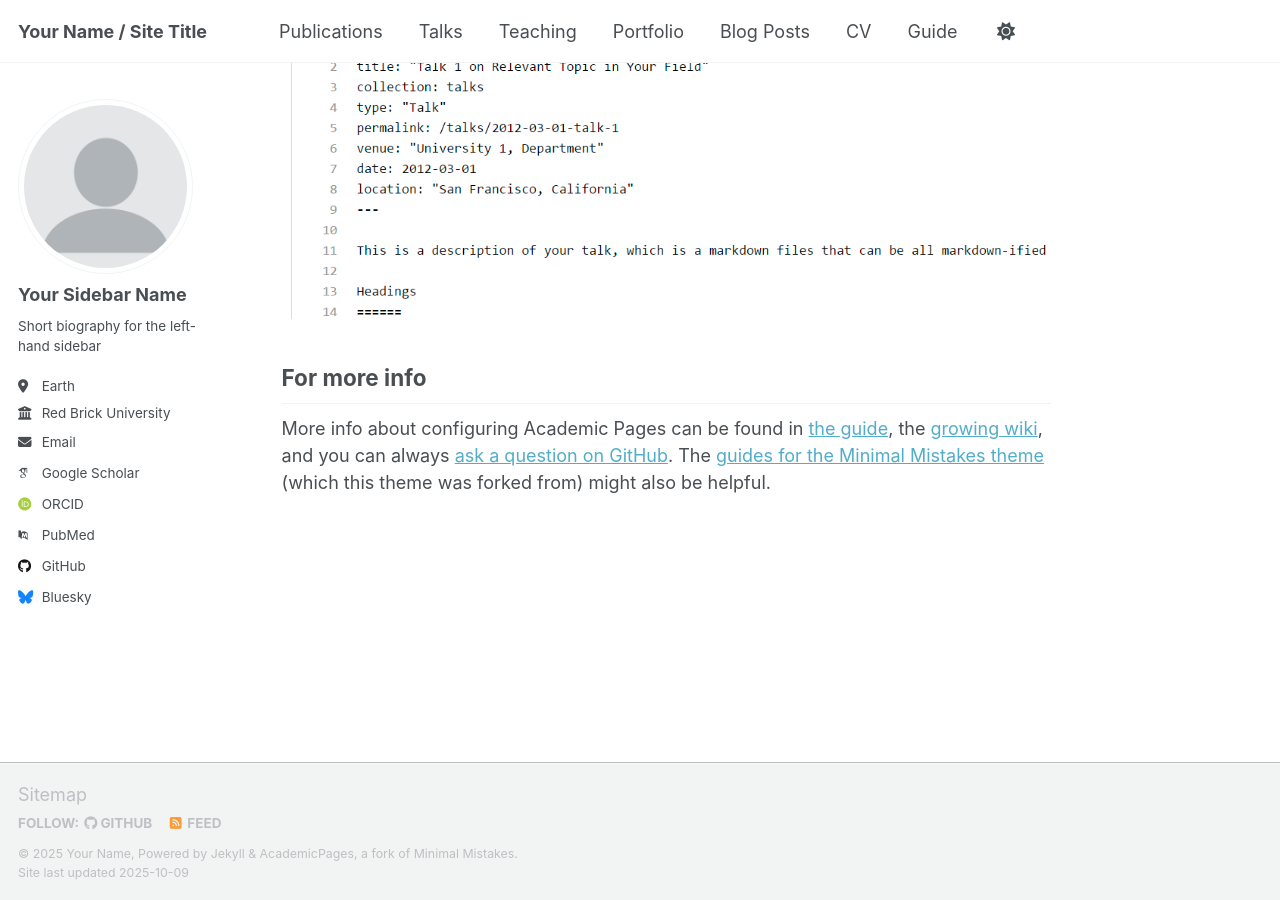
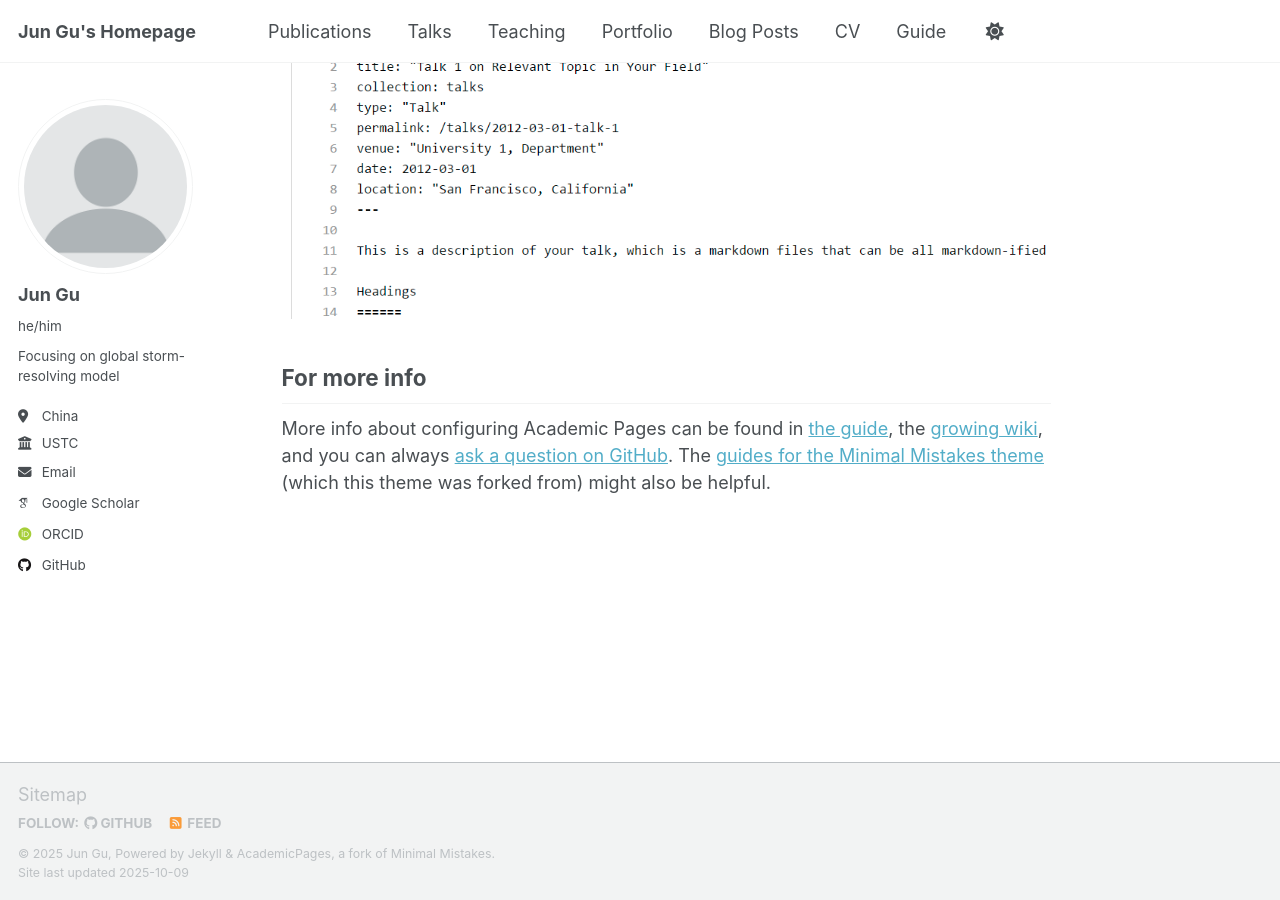
Before and after one commit to 1JunGu/1jungu.github.io, a Jekyll site: the page built from _pages/about.md, in a window 1280 px wide and 900 px high, scrolled down 2880 px. Built offline with Jekyll 4.4.1, drawn with Linux system fonts in a browser that asks for light colours; some web fonts are replaced; a script that is not in the unit is left out.

Commit message:
config: revise main configurations

```diff
--- a/_config.yml
+++ b/_config.yml
@@ -9,14 +9,14 @@
 # Basic Site Settings
 locale                   : "en-US"
 site_theme               : "default" # Currently available options are "default", "air"
-title                    : "Your Name / Site Title"
+title                    : "Jun Gu's Homepage"
 title_separator          : "-"
-name                     : &name "Your Name"
-description              : &description "Your Name's academic portfolio"   # Update this with a general description of your site, this is the default if not overridden by a page
-url                      : https://academicpages.github.io # The base hostname & protocol for your site e.g. "https://[your GitHub username].github.io",
+name                     : &name "Jun Gu"
+description              : &description "Jun Gu's academic portfolio"   # Update this with a general description of your site, this is the default if not overridden by a page
+url                      : https://1jungu.github.io # The base hostname & protocol for your site e.g. "https://[your GitHub username].github.io",
                                                            # or if you already have some other page hosted on Github then use "https://[your GitHub username].github.io/[Your Repo Name]"
 baseurl                  : "" # the subpath of your site, e.g. "/blog"
-repository               : "academicpages/academicpages.github.io"
+repository               : "1jungu/1jungu.github.io"
 
 # Site Author - The following control what appear as part of the author content on the side bar.
 #               If a field is blank the icon and link will not appear, otherwise it will be shown.
@@ -24,23 +24,23 @@ repository               : "academicpages/academicpages.github.io"
 author:
   # Biographic information
   avatar           : "profile.png"
-  name             : "Your Sidebar Name"
-  pronouns         : # example: "she/her"
-  bio              : "Short biography for the left-hand sidebar"
-  location         : "Earth"
-  employer         : "Red Brick University"
+  name             : "Jun Gu"
+  pronouns         : "he/him"
+  bio              : "Focusing on global storm-resolving model"
+  location         : "China"
+  employer         : "USTC"
   uri              : # URL
-  email            : "none@example.org"
+  email            : "kyuinkoo@gmail.com"
 
   # Academic websites
   academia         : # URL
   arxiv            : # URL - Update with the correct link to your profile
-  googlescholar    : "https://scholar.google.com/citations?user=PS_CX0AAAAAJ"
+  googlescholar    : "https://scholar.google.com/citations?user=s65qH50AAAAJ"
   inspire-hep      : # URL
   impactstory      : # URL
-  orcid            : "http://orcid.org/yourorcidurl"
+  orcid            : "http://orcid.org/0000-0001-6129-3191"
   semantic         : # URL
-  pubmed           : "https://www.ncbi.nlm.nih.gov/pubmed/?term=john+snow"
+  pubmed           : #"https://www.ncbi.nlm.nih.gov/pubmed/?term=john+snow"
   researchgate     : # URL
   scopus           : # URL
 
@@ -48,13 +48,13 @@ author:
   bitbucket        : # Username - Update with your username on the site
   codepen          : # Username
   dribbble         : # Username
-  github           : "academicpages"
+  github           : "1jungu"
   kaggle           : # Username
   stackoverflow    : # User number or user number and name (i.e., use "1" or "1/jeff-atwood")
 
   # Social media
   artstation       : # Username
-  bluesky          : "bsky.app" # Replace this with you Bluesky username
+  bluesky          : #"bsky.app" # Replace this with you Bluesky username
   facebook         : # Username
   flickr           : # Username
   foursquare       : # Username
@@ -63,7 +63,7 @@ author:
   keybase          : # Username
   instagram        : # Username
   lastfm           : # Username
-  linkedin         : # Username
+  linkedin         : # 1jungu
   mastodon         : # URL
   medium           : # URL
   pinterest        : # Username
```
